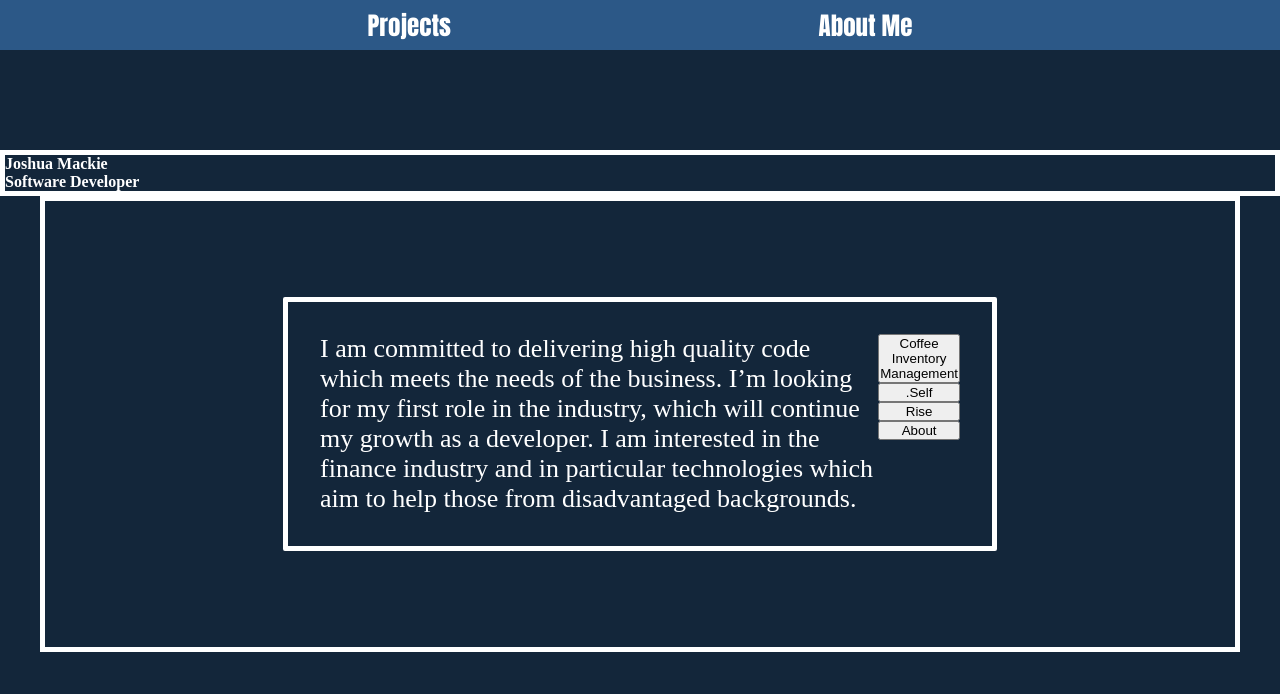
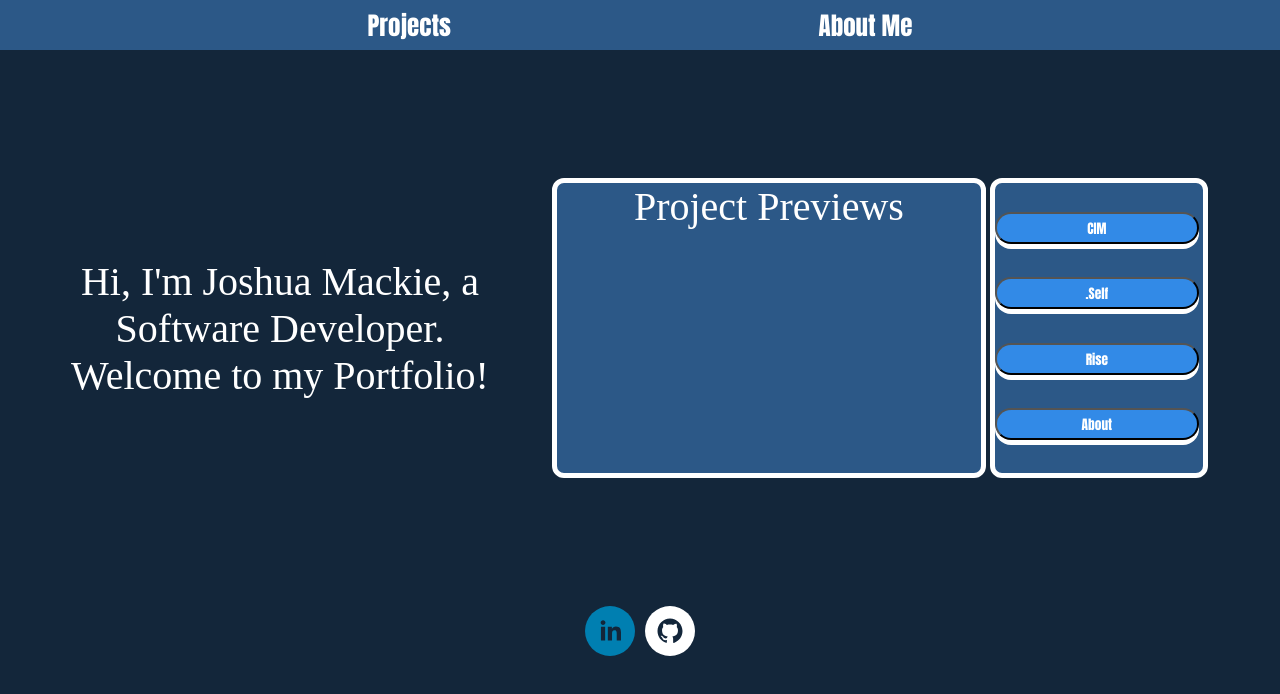
Before and after one commit to MackieJG/portfolio, a Next.js app: page /home in a window 1280 px wide. Shown: the top 694 px of the page. Built offline with nearby package versions, Linux system fonts and the light colour scheme.

Commit message:
redesigning the button functions for my portfolio

```diff
--- a/package.json
+++ b/package.json
@@ -16,6 +16,7 @@
     "react": "18.2.0",
     "react-bootstrap": "^2.7.2",
     "react-dom": "18.2.0",
-    "react-player": "^2.12.0"
+    "react-player": "^2.12.0",
+    "react-social-icons": "^5.15.0"
   }
 }
--- a/src/pages/home.js
+++ b/src/pages/home.js
@@ -3,6 +3,7 @@ import ReactPlayer from "react-player"
 import Link from "next/link"
 import styles from "../styles/welcome.module.css"
 import Nav from "../components/Nav.js"
+import {SocialIcon} from "react-social-icons"
 
 export default function Home() {
 
@@ -23,37 +24,46 @@ export default function Home() {
     return (
         <>
         < Nav />
-        <div className={styles.profile}>
-            <h4>Joshua Mackie</h4>
-            <h4>Software Developer</h4>
-        </div>
+
             <div className={styles.pageWrapper}>
+                <div className={styles.profile}>
+                    <p>Hi, I'm Joshua Mackie, a Software Developer. Welcome to my Portfolio!</p>
+                 </div>
                 <div className={styles.container}>
                     <div className={styles.aboutMe}>
                         { videoId ? (
                             <ReactPlayer
-                                width="560"
-                                height="600"
+                                width="100%"
+                                height="100%"
                                 url={`https://www.youtube.com/watch?v=${videoId}`}
-                                playing="true"
+                                playing={Boolean("true")}
                             />
                         ) : (
                                 <p>
-                                    I am committed to delivering high quality code which meets the needs of the business. I’m looking for my
-                                    first role in the industry, which will continue my growth as a developer. I am interested in the finance industry
-                                    and in particular technologies which aim to help those from disadvantaged backgrounds.
+                                    Project Previews
                                 </p>
                         )}
 
                     </div>
 
                     <div className={styles.linkMe}>
-                        <button className={styles.button} onClick={handleCoffeeProjectClick}>Coffee Inventory Management</button>
+
+                        <button className={styles.button} onClick={handleCoffeeProjectClick}>CIM</button>
                         <button className={styles.button} onClick={handleSelfProjectClick}>.Self</button>
                         <button className={styles.button} onClick={handleRiseProjectClick}>Rise</button>
-                        <button className={styles.button}><Link href="/about">About</Link></button>
+                        <button className={styles.button}><Link href="/profile">About</Link></button>
                     </div>
                 </div>
+            </div>
+            <div className={styles.socialIcons}>
+                <div className={styles.linkedIn}>
+                    <SocialIcon url="https://www.linkedin.com/in/mackiejg/"/>
+                </div>
+                <div className={styles.gitHub}>
+                    <SocialIcon url="https://github.com/MackieJG"
+                        bgColor="white"
+                    />
+                 </div>
             </div>
         </>
     )
--- a/src/styles/Nav.module.css
+++ b/src/styles/Nav.module.css
@@ -7,6 +7,4 @@
     color: white;
     font-size: 25px;
     height: 50px;
-
-
 }
--- a/src/styles/welcome.module.css
+++ b/src/styles/welcome.module.css
@@ -1,9 +1,17 @@
+.profile {
+    display: flex;
+    flex-direction: column;
+    color: white;
+    justify-content: center;
+    font-size:40px;
+    text-align: center;
+}
+
 .pageWrapper {
     display: flex;
     max-width: 1200px;
     margin: auto;
     justify-content: center;
-    border: 5px solid white;
 }
 
 .container {
@@ -12,28 +20,70 @@
     justify-content: center;
     padding: 2rem;
     margin: 6rem 0;
+
+}
+
+.aboutMe {
+    color: white;
+    font-size: 40px;
+    background-color: #2c5887;
+    width: 600px;
+    height: 300px;
+    text-align: center;
     border-left: 5px solid white;
     border-bottom: 5px solid white;
     border-top: 5px solid white;
     border-right: 5px solid white;
-    border-radius: 2px;
-}
-
-.aboutMe {
-    color: white;
-    font-size: 26px;;
+    border-radius: 12px;
+    margin-right: 2px;
 }
 
 .linkMe {
-   display: flex;
-   flex-direction: column;
+    display: flex;
+    flex-direction: column;
+    justify-content: space-evenly;
+    width: 300px;
+    height: 300px;
+    border-left: 5px solid white;
+    border-bottom: 5px solid white;
+    border-top: 5px solid white;
+    border-right: 5px solid white;
+    border-radius: 12px;
+    margin-left: 2px;
+    background-color: #2c5887;
 }
 
-.profile {
+.button {
+    font-family:Impact, Haettenschweiler, 'Arial Narrow Bold', sans-serif;
+    padding:0.3em 1.2em;
+    margin:0 0.3em 0.3em 0;
+    border-radius:2em;
+    box-sizing: border-box;
+    text-decoration:none;
+    color:#FFFFFF;
+    background-color:  #328ae7;
+    text-align:center;
+    transition: all 0.2s;
+    color:#FFFFFF;
+    box-shadow: 0 5px
+}
+
+.button:hover {background-color: #5261e9}
+
+.button:active {
+  background-color: #4a6fe9;
+  box-shadow: 0 5px #ffffff;
+  transform: translateY(4px);
+}
+
+.socialIcons {
     display: flex;
-    flex-direction: column;
-    color: white;
-    margin-top: 100px;
-    border: 5px solid white;
+    justify-content: center;
+}
 
+.linkedIn {
+    margin-right: 5px;
 }
+.gitHub {
+    margin-left: 5px;
+}
```
Also changed, not shown: 1 other file (tests, documents, lock files or other folders).
